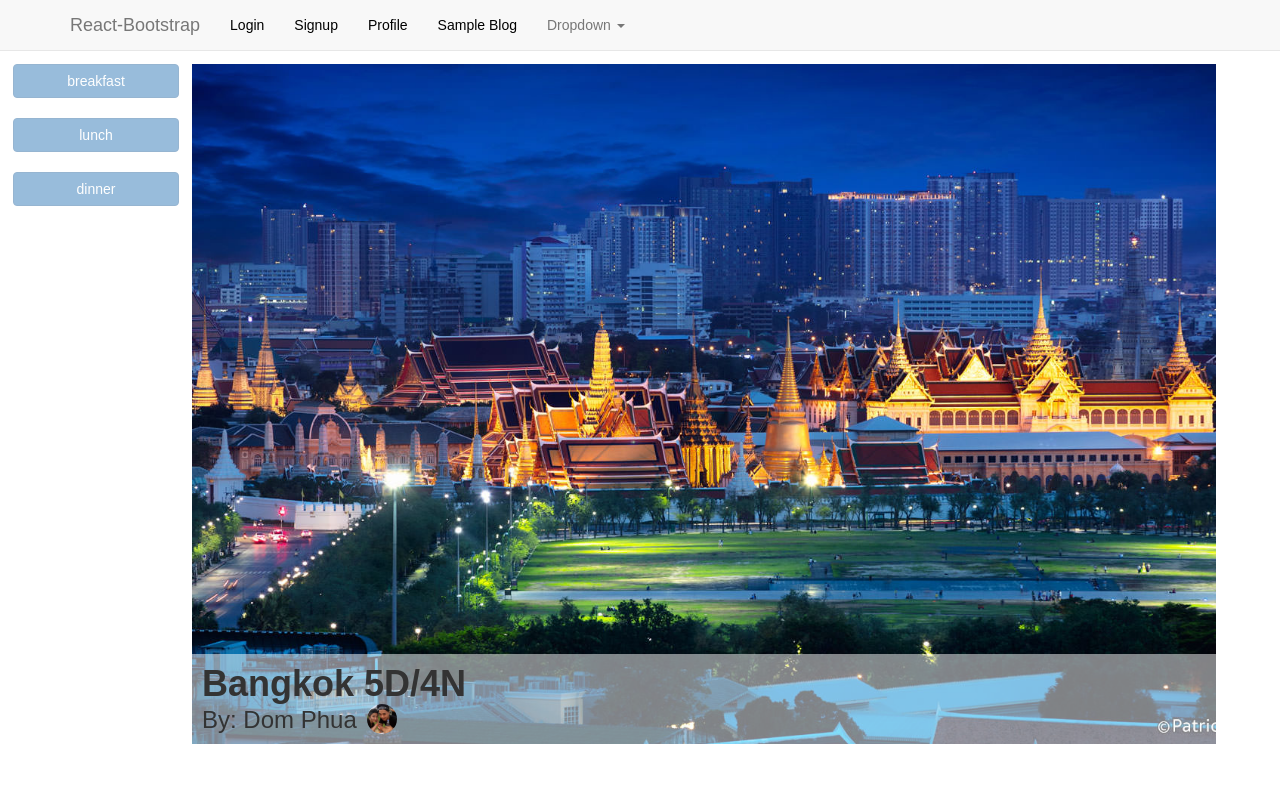
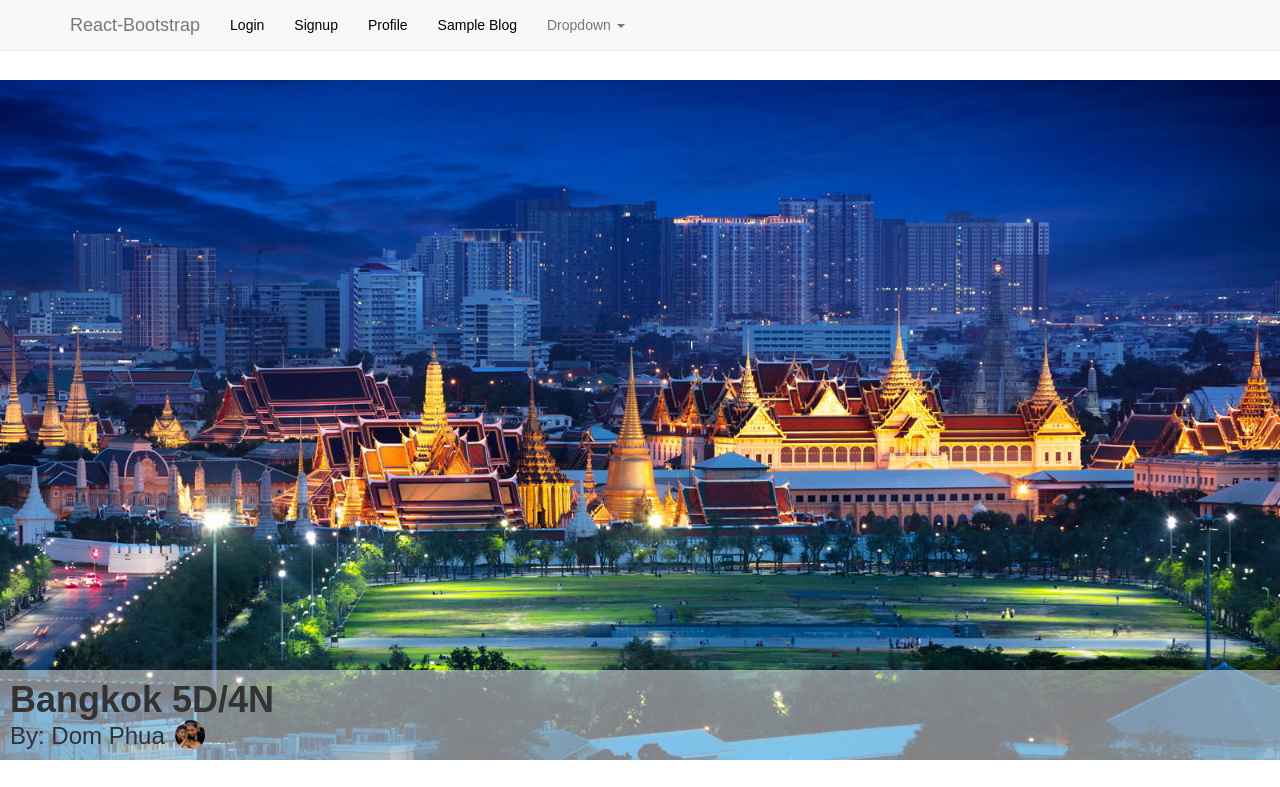
Before and after one commit to yangtheng/project-4-react, a React (Create React App) app: page /blogpage in a window 1280 px wide. Shown: the top 787 px of the page. Built offline with nearby package versions, Linux system fonts and the light colour scheme.

Commit message:
made banner photo 100% width

```diff
--- a/src/ActivitiesBar.js
+++ b/src/ActivitiesBar.js
@@ -14,6 +14,7 @@
   }
 
   render () {
+    if (!this.state.clicked.every((elem) => elem === false)) {
       return (
         <div className='actBar'>
           <ActivityButton title='breakfast' clicked={this.state.clicked[0]} />
@@ -21,6 +22,7 @@
           <ActivityButton title='dinner' clicked={this.state.clicked[2]} />
         </div>
       )
+    } else return null
   }
 
   componentDidMount () {
--- a/src/App.css
+++ b/src/App.css
@@ -24,10 +24,11 @@
 }
 
 .actBar {
-  width: 13%;
+  width: 13vw;
   margin: 0 1%;
   display: inline-block;
   position: fixed;
+  z-index: -99;
 }
 
 a {
--- a/src/App.js
+++ b/src/App.js
@@ -16,12 +16,14 @@
     return (
       <Router>
         <div>
-          <Navbar fixedTop>
+          <Navbar fixedTop collapseOnSelect>
             <Navbar.Header>
               <Navbar.Brand>
                 <Link to='/'>React-Bootstrap</Link>
               </Navbar.Brand>
+              <Navbar.Toggle />
             </Navbar.Header>
+            <Navbar.Collapse>
               <Nav>
                 <NavItem><Link to='/login'>Login</Link></NavItem>
                 <NavItem><Link to='/signup'>Signup</Link></NavItem>
@@ -35,8 +37,9 @@
                   <MenuItem eventKey={3.4}>Separated link</MenuItem>
                 </NavDropdown>
               </Nav>
+            </Navbar.Collapse>
           </Navbar>
-          <div style={{margin: '5% 0 0 0'}}>
+          <div style={{margin: '10vh 0 0 0'}}>
             <Route path='/login' component={
               () => (
                 <Login />
--- a/src/BlogPage.js
+++ b/src/BlogPage.js
@@ -6,11 +6,13 @@
 const BlogPage = () => (
   <div>
     <CoverPhoto itinerary='' />
-    <ActivitiesBar />
-    <div style={{width: '80%', padding: '5px', margin: '5% 5% 0 0', display: 'inline-block', float: 'right'}}>
-      <ActivityBody id='breakfast' />
-      <ActivityBody id='lunch' />
-      <ActivityBody id='dinner' />
+    <div>
+      <ActivitiesBar />
+      <div style={{width: '80vw', padding: '5px', margin: '3vh 5% 0 0', display: 'inline-block', float: 'right'}}>
+        <ActivityBody id='breakfast' />
+        <ActivityBody id='lunch' />
+        <ActivityBody id='dinner' />
+      </div>
     </div>
   </div>
 )
--- a/src/CoverPhoto.js
+++ b/src/CoverPhoto.js
@@ -2,7 +2,7 @@
 import {Image} from 'react-bootstrap'
 
 const CoverPhoto = () => (
-  <div style={{backgroundImage: 'url(\'sample.jpg\')', backgroundSize: 'cover', height: '85vh', position: 'relative', width: '80%', float: 'right', marginRight: '5%'}}>
+  <div style={{backgroundImage: 'url(\'sample.jpg\')', backgroundSize: 'cover', height: '85vh', position: 'relative', width: '100%', float: 'right'}}>
     <div style={{position: 'absolute', left: '0', bottom: '0', backgroundColor: 'rgba(255,255,255,0.5)', width: '100%'}}>
       <h1 style={{margin: '10px 0 0 10px'}}><strong>Bangkok 5D/4N</strong></h1>
       <h3 style={{margin: '10px 0 0 10px', display: 'inline'}}>By: Dom Phua</h3>
```
Lines whose indentation alone changed are shown as unchanged.
